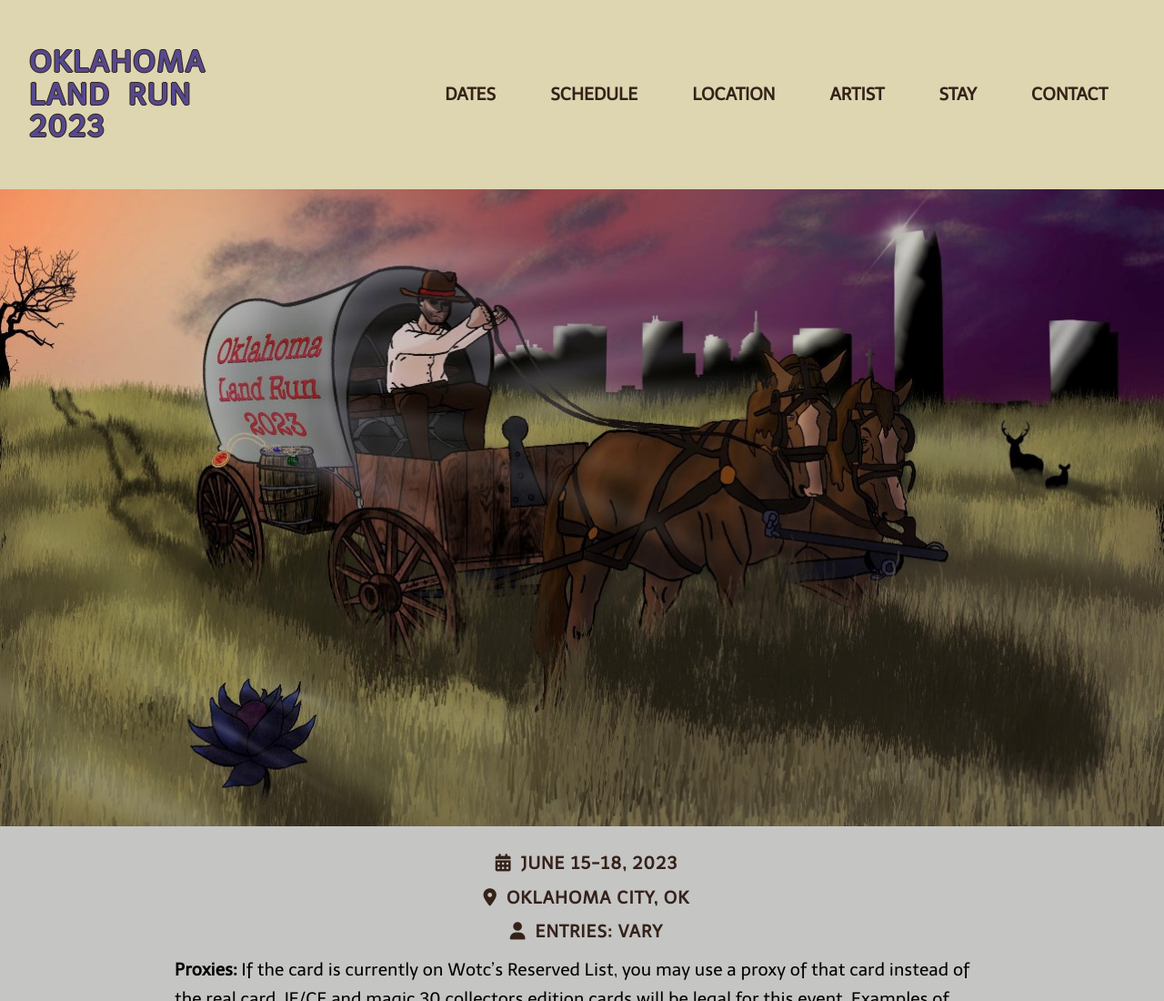
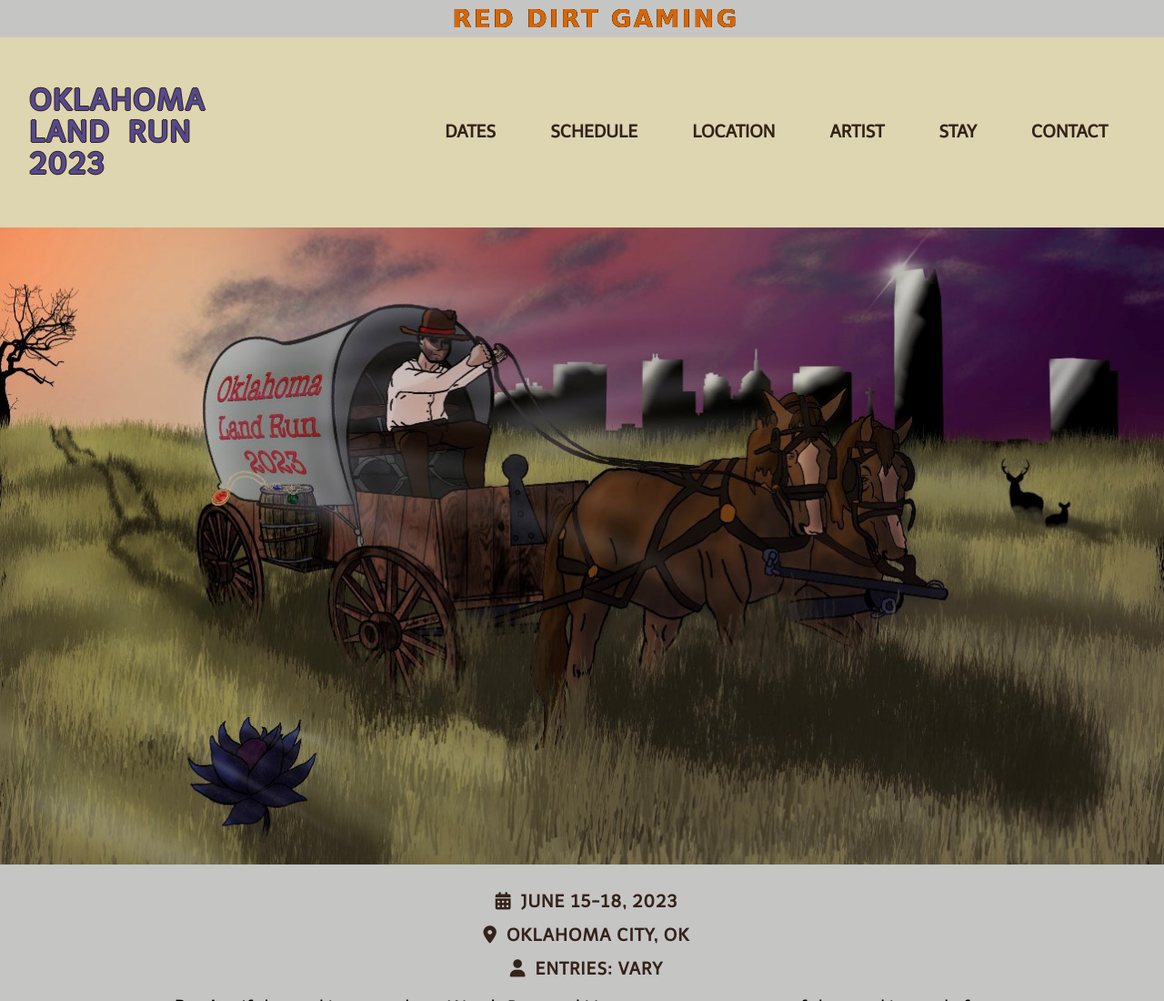
Before and after one commit to Alex-N40/ok-land-run, a website built with Parcel: page index.html in a window 1280 px wide. Shown: the top 1100 px of the page at 91% size. Built offline with nearby package versions, Linux system fonts and the light colour scheme; a web font is replaced by a local one.

Commit message:
Added site name

```diff
--- a/css/main.css
+++ b/css/main.css
@@ -209,6 +209,26 @@ footer {
   flex-flow: row wrap;
   background-color: #ddd6b0;
   margin: 0;
+}
+
+/*----- Site Name Styles -----*/
+.site-name .wrapper {
+  width: 100%;
+  padding: 0;
+  display: flex;
+  flex-flow: row wrap;
+  justify-content: center;
+  align-items: center;
+}
+
+.site-name h2 {
+  width: 100%;
+  background-color: #c5c5c4;
+  color: #d76703;
+  font-size: 1.2em;
+  padding: 5px 0;
+  text-shadow: -0.2px 0 #342219, 0 0.2px #342219, 0.2px 0 #342219, 0 -0.2px #342219;
+  letter-spacing: 2.5px;
 }
 
 /*----- Header Styles -----*/
@@ -535,6 +555,12 @@ footer .wrapper {
     font-size: 1.2em;
   }
 
+  /*----- Site Name Styles -----*/
+  .site-name h2 {
+    font-size: 1.5em;
+    padding-left: 30px;
+  }
+
   /*----- Header Styles -----*/
   header .wrapper {
     flex-flow: row nowrap;
@@ -603,6 +629,11 @@ footer .wrapper {
   /*----- General Styles -----*/
   .wrapper {
     width: 70%;
+  }
+
+  /*----- Site Name Styles -----*/
+  .site-name h2 {
+    font-size: 1.7em;
   }
 
   /*----- Header Styles -----*/
--- a/index.html
+++ b/index.html
@@ -31,6 +31,12 @@
 </head>
 
 <body>
+  <section class="site-name">
+    <div class="wrapper">
+      <h2>Red Dirt Gaming</h2>
+    </div>
+  </section>
+
   <header>
     <div class="wrapper">
       <h1>Oklahoma<br>Land Run<br>2023</h1>
```
